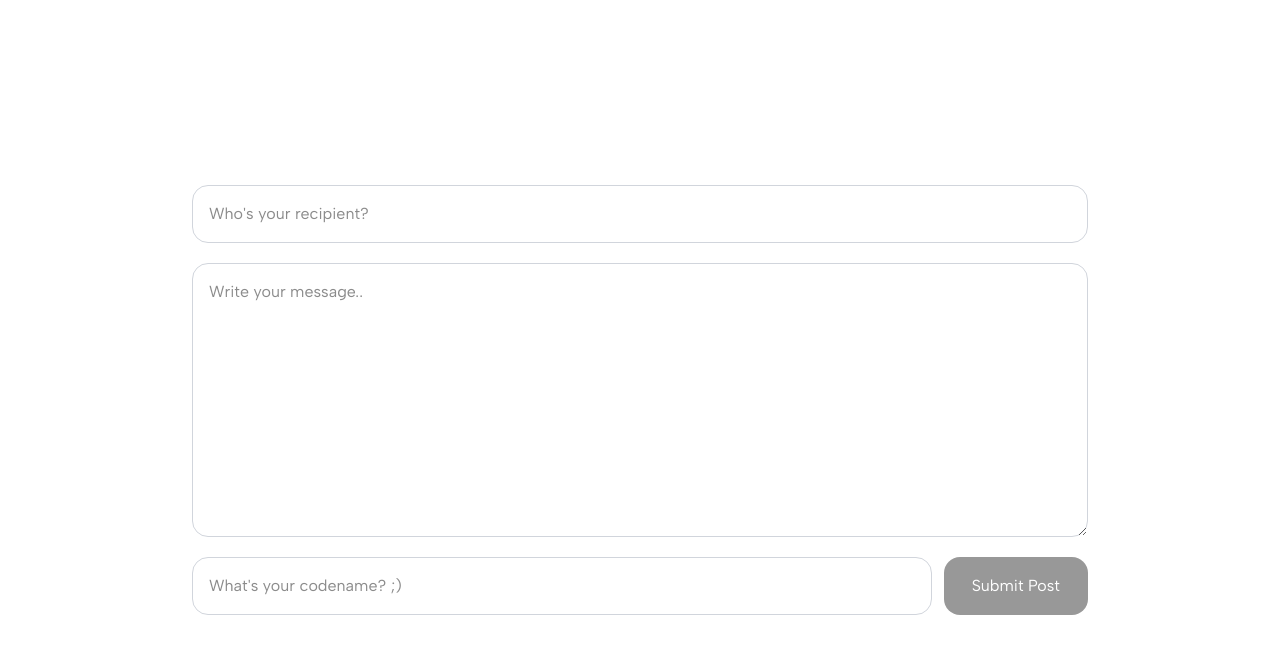
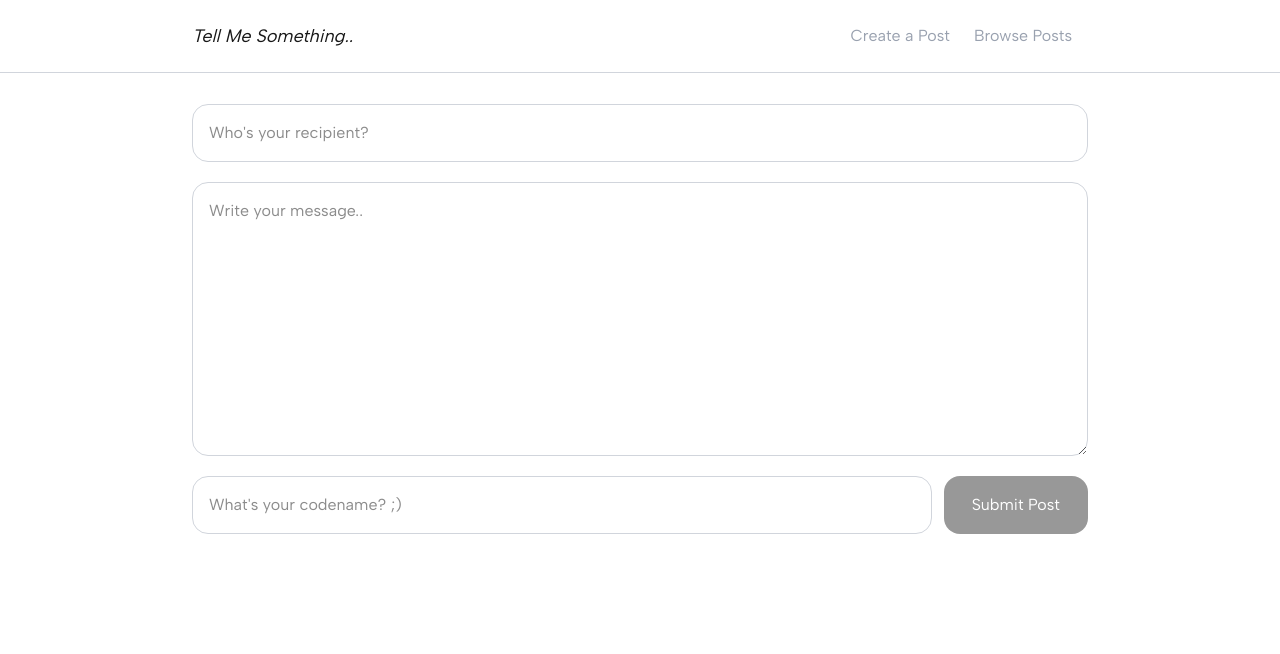
Before and after one commit to neoaia/tell-me-something-frontend, a Next.js app: page /create-post in a window 1280 px wide. Shown: the top 654 px of the page. Built offline with nearby package versions, Linux system fonts and the light colour scheme; no server answers.

Commit message:
feat: implemented header component

```diff
--- a/app/create-post/page.tsx
+++ b/app/create-post/page.tsx
@@ -58,7 +58,7 @@ const CreatePage = () => {
     <>
       <form
         onSubmit={submitPost}
-        className="flex flex-col w-full max-w-4xl gap-5"
+        className="flex flex-col gap-5"
       >
         <input
           type="text"
--- a/app/layout.tsx
+++ b/app/layout.tsx
@@ -1,6 +1,7 @@
 import type { Metadata } from "next";
 import "./globals.css";
 import AlbertSans from "next/font/local";
+import Header from "@/components/Header";
 
 const albertSans = AlbertSans({
   src: "../public/fonts/AlbertSans.ttf",
@@ -20,7 +21,12 @@ export default function RootLayout({
 }>) {
   return (
     <html lang="en" className={`${albertSans.className} h-full antialiased`}>
-      <body className="flex flex-col justify-center items-center mx-auto min-h-screen max-w-4xl">{children}</body>
+      <body className="flex flex-col justify-start items-center mx-auto">
+        <Header />
+        <div className="min-h-screen w-full max-w-4xl py-26">
+          {children}
+        </div>
+        </body>
     </html>
   );
 }
--- /dev/null
+++ b/components/Header.tsx
@@ -0,0 +1,32 @@
+import React from "react";
+import Link from "next/link";
+
+const Header = () => {
+  const navOptions = [
+    { id: 2, title: "Create a Post", path: "/create-post" },
+    { id: 3, title: "Browse Posts", path: "/browse" },
+  ];
+
+  return (
+    <header className="w-full bg-white flex justify-center py-4 fixed border-b border-gray-300 z-50">
+      <div className="w-full max-w-4xl flex flex-row justify-between">
+        <div className="flex justify-center items-center italic text-lg">
+          Tell Me Something..
+        </div>
+        <div className="flex flex-row justify-evenly">
+          {navOptions.map((button) => (
+            <Link
+              className="p-2 mr-2 text-gray-400 hover:text-black transition"
+              key={button.id}
+              href={button.path}
+            >
+              {button.title}
+            </Link>
+          ))}
+        </div>
+      </div>
+    </header>
+  );
+};
+
+export default Header;
--- a/features/browse/components/Search.tsx
+++ b/features/browse/components/Search.tsx
@@ -11,7 +11,7 @@ interface SearchProps {
 
 const Search = ({ value, onChange, onSubmit, isDisabled }: SearchProps) => {
   return (
-    <div className="w-full my-7 flex flex-row gap-3">
+    <div className="w-full mb-7 flex flex-row gap-3">
       <input
         type="text"
         value={value}
```
